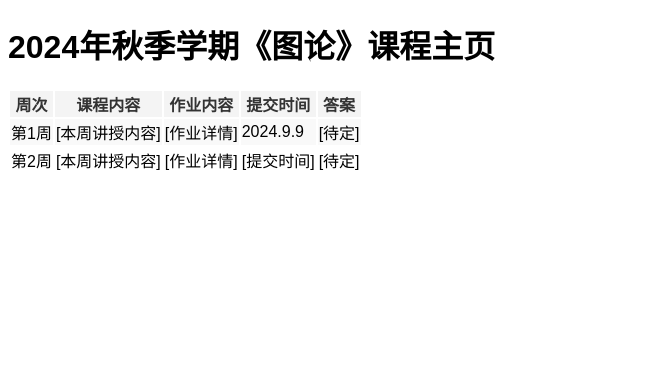
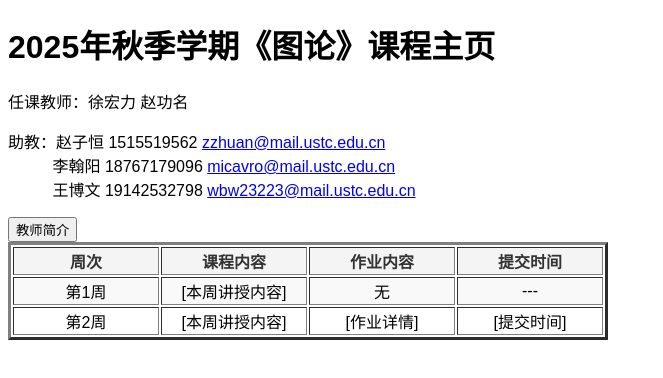
Before and after one commit to smmzny/tulun-page, a plain HTML site: page index.html in a window 1280 px wide. Shown: the whole page, without its empty margins (0-663 px from the left). Drawn offline with Linux system fonts and the light colour scheme.

Commit message:
Update index.html

```diff
--- a/index.html
+++ b/index.html
@@ -19,29 +19,42 @@
 </head>
 <body>
 
-    <h1>2024年秋季学期《图论》课程主页</h1>
+    <h1>2025年秋季学期《图论》课程主页</h1>
 
-    <table>
+
+    <p>
+        任课教师：徐宏力 赵功名
+    </p>
+    <p>
+        助教：赵子恒 1515519562 <a href="mailto:zzhuan@mail.ustc.edu.cn">zzhuan@mail.ustc.edu.cn</a><br>
+        &emsp;&emsp;&ensp; 李翰阳 18767179096 <a href="mailto:micavro@mail.ustc.edu.cn">micavro@mail.ustc.edu.cn</a><br>
+        &emsp;&emsp;&ensp; 王博文 19142532798 <a href="mailto:wbw23223@mail.ustc.edu.cn">wbw23223@mail.ustc.edu.cn</a>
+
+
+    </p>
+
+    <a href="PPT/个人简介.pdf" download="个人简洁.pdf">
+        <button>教师简介</button>
+    </a>
+
+    <table style = "table-layout:fixed;text-align:center" width = "600" height="60" border="3">
         <tr>
             <th>周次</th>
             <th>课程内容</th>
             <th>作业内容</th>
             <th>提交时间</th>
-            <th>答案</th>
         </tr>
         <tr>
             <td>第1周</td>
             <td>[本周讲授内容]</td>
-            <td>[作业详情]</td>
-            <td>2024.9.9</td>
-            <td>[待定]</td>
+            <td>无</td>
+            <td>---</td>
         </tr>
         <tr>
             <td>第2周</td>
             <td>[本周讲授内容]</td>
             <td>[作业详情]</td>
             <td>[提交时间]</td>
-            <td>[待定]</td>
         </tr>
         <!-- 继续添加行 -->
     </table>
```
